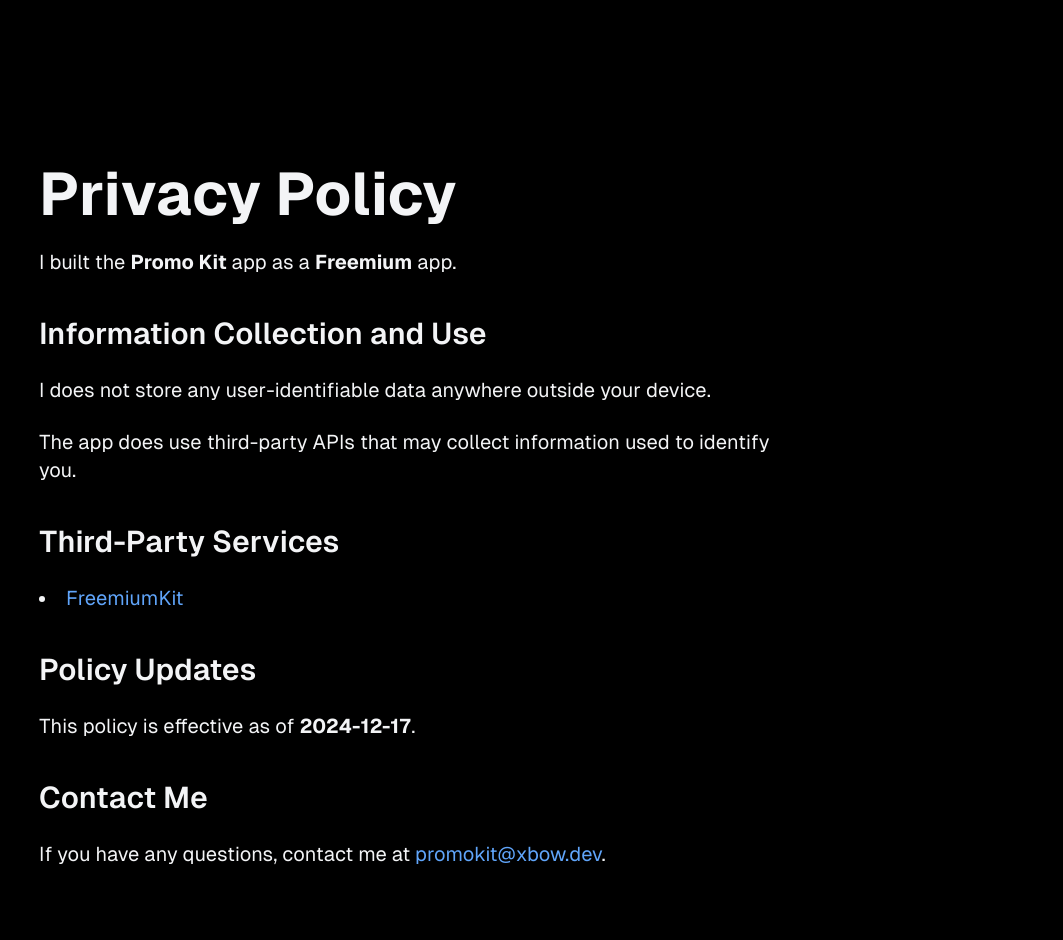
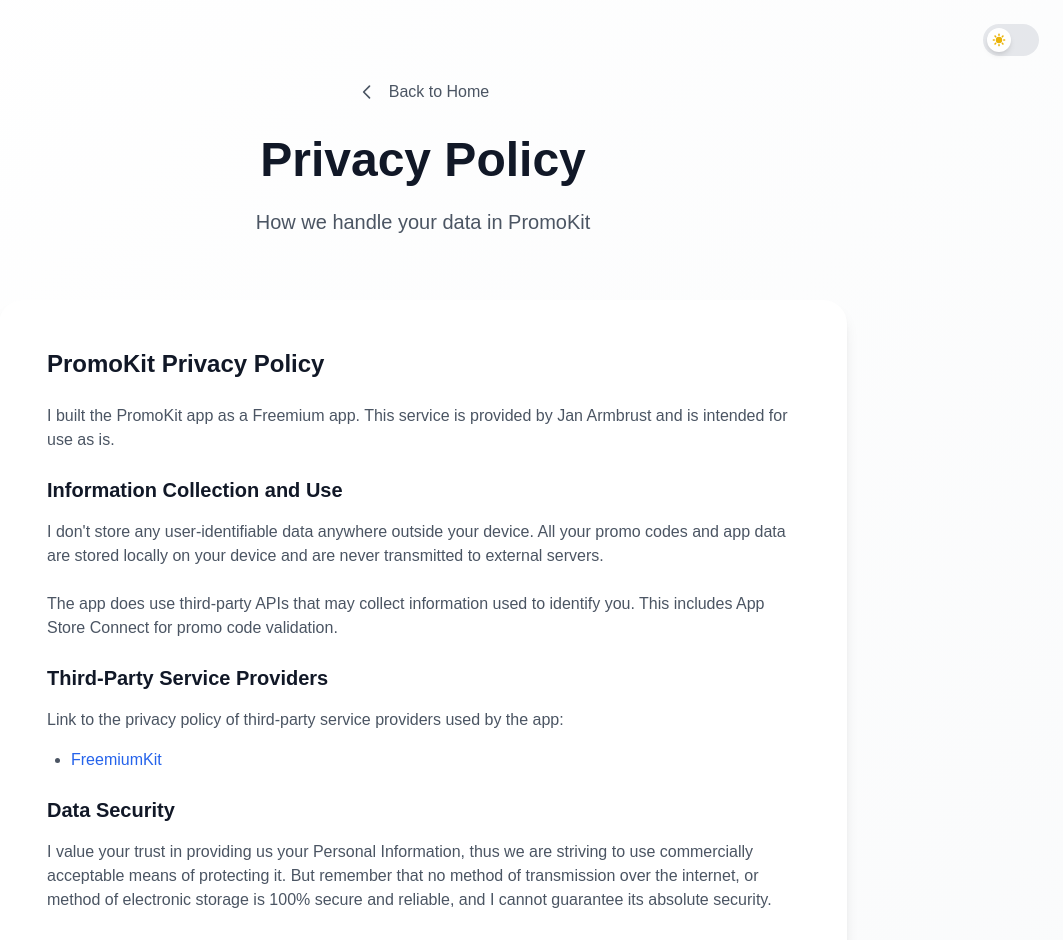
Before and after one commit to n0rthk1n9/promokit-website, a Next.js app: page /privacy in a window 1280 px wide. Shown: the top 940 px of the page, without its empty margins (217-1280 px from the left). Built offline with nearby package versions, Linux system fonts and the light colour scheme.

Commit message:
Add new privacy policy

```diff
--- /dev/null
+++ b/app/components/PromoKitCard.js
@@ -0,0 +1,61 @@
+'use client';
+
+import React from 'react';
+import { motion } from 'framer-motion';
+import Image from 'next/image';
+import Link from 'next/link';
+
+const promokitColor = 'rgba(59, 130, 246, 0.1)'; // Blue color for PromoKit
+
+export function PromoKitCard() {
+  return (
+    <motion.div
+      initial={{ opacity: 0, y: 20 }}
+      animate={{ opacity: 1, y: 0 }}
+      transition={{ duration: 0.5, delay: 0.1 }}
+      className="card relative overflow-hidden border border-transparent dark:border-gray-700 bg-background-light dark:bg-background-dark transition-colors duration-200 rounded-3xl p-6"
+      style={{
+        '--hover-color': promokitColor,
+      }}
+      onMouseEnter={(e) => {
+        e.currentTarget.style.backgroundColor = promokitColor;
+      }}
+      onMouseLeave={(e) => {
+        e.currentTarget.style.backgroundColor = '';
+      }}
+    >
+      <div className="flex items-center gap-4 relative z-20">
+        <Link href="/" className="flex items-center gap-4 flex-1 no-underline">
+          <Image
+            src="/images/app-icon.webp"
+            alt="PromoKit Icon"
+            width={50}
+            height={50}
+            className="rounded-lg transition-transform duration-300 hover:scale-110"
+            unoptimized
+          />
+          <span className="text-text-light dark:text-text-dark font-medium">
+            PromoKit
+          </span>
+        </Link>
+        <div className="relative z-30 transition-transform duration-300 hover:scale-110" onClick={(e) => e.stopPropagation()}>
+          <a
+            href="https://apps.apple.com/de/app/promokit/id6739035369"
+            target="_blank"
+            rel="noopener noreferrer"
+            className="inline-block"
+          >
+            <Image
+              src="/images/app-store-badge.svg"
+              alt="Download PromoKit on the App Store"
+              width={100}
+              height={40}
+              unoptimized
+              className="h-10 w-auto"
+            />
+          </a>
+        </div>
+      </div>
+    </motion.div>
+  );
+}
--- a/app/privacy/page.js
+++ b/app/privacy/page.js
@@ -1,58 +1,112 @@
+'use client';
+
+import { motion } from 'framer-motion';
+import Link from 'next/link';
+import ThemeToggle from '../components/ThemeToggle';
+
 export default function PrivacyPolicy() {
   return (
-    <div className="grid grid-rows-[20px_1fr_20px] items-center justify-items-center min-h-screen p-8 pb-20 gap-16 sm:p-20 font-[family-name:var(--font-geist-sans)] bg-black text-gray-100">
-    <main className="flex flex-col gap-6 row-start-2 items-start max-w-3xl w-full">
-        <h1 className="text-4xl sm:text-6xl font-bold">Privacy Policy</h1>
+    <main className="min-h-screen bg-gradient-to-br from-white to-gray-50 dark:from-gray-900 dark:to-gray-800">
+      <ThemeToggle />
+      <div className="max-w-4xl mx-auto px-6 py-20">
+        <motion.div
+          initial={{ opacity: 0, y: 20 }}
+          animate={{ opacity: 1, y: 0 }}
+          transition={{ duration: 0.8 }}
+          className="text-center mb-16"
+        >
+          <Link href="/" className="inline-flex items-center gap-3 mb-8 text-gray-600 dark:text-gray-400 hover:text-gray-900 dark:hover:text-white transition-colors">
+            <svg className="w-5 h-5" fill="none" stroke="currentColor" viewBox="0 0 24 24">
+              <path strokeLinecap="round" strokeLinejoin="round" strokeWidth={2} d="M15 19l-7-7 7-7" />
+            </svg>
+            Back to Home
+          </Link>
 
-        <p className="text-lg sm:text-xl">
-        I built the <strong>Promo Kit</strong> app as a <strong>Freemium</strong> app.
+          <h1 className="text-4xl md:text-5xl font-bold text-gray-900 dark:text-white mb-6">
+            Privacy Policy
+          </h1>
+          <p className="text-xl text-gray-600 dark:text-gray-300">
+            How we handle your data in PromoKit
+          </p>
+        </motion.div>
+
+        <motion.div
+          initial={{ opacity: 0, y: 20 }}
+          animate={{ opacity: 1, y: 0 }}
+          transition={{ duration: 0.8, delay: 0.2 }}
+          className="bg-white dark:bg-gray-800 rounded-3xl p-8 md:p-12 shadow-lg dark:shadow-none dark:ring-1 dark:ring-gray-700/50"
+        >
+          <div className="prose prose-lg dark:prose-invert max-w-none">
+            <h2 className="text-2xl font-bold text-gray-900 dark:text-white mb-6">
+              PromoKit Privacy Policy
+            </h2>
+
+            <p className="text-gray-600 dark:text-gray-300 mb-6">
+              I built the PromoKit app as a Freemium app. This service is provided by Jan Armbrust and is intended for use as is.
             </p>
 
-        <h2 className="text-2xl sm:text-3xl font-semibold mt-4">
+            <h3 className="text-xl font-semibold text-gray-900 dark:text-white mb-4">
               Information Collection and Use
-        </h2>
-        <p className="text-lg sm:text-xl">
-        I does not store any user-identifiable data anywhere outside your device.
+            </h3>
+            <p className="text-gray-600 dark:text-gray-300 mb-6">
+              I don't store any user-identifiable data anywhere outside your device. All your promo codes and app data are stored locally on your device and are never transmitted to external servers.
             </p>
-        <p className="text-lg sm:text-xl">
-        The app does use third-party APIs that may collect information used to identify you.
+            <p className="text-gray-600 dark:text-gray-300 mb-6">
+              The app does use third-party APIs that may collect information used to identify you. This includes App Store Connect for promo code validation.
             </p>
 
-        <h2 className="text-2xl sm:text-3xl font-semibold mt-4">
-        Third-Party Services
-        </h2>
-        <ul className="list-disc list-inside text-lg sm:text-xl">
-        <li>
+            <h3 className="text-xl font-semibold text-gray-900 dark:text-white mb-4">
+              Third-Party Service Providers
+            </h3>
+            <p className="text-gray-600 dark:text-gray-300 mb-4">
+              Link to the privacy policy of third-party service providers used by the app:
+            </p>
+            <ul className="list-disc pl-6 space-y-2 mb-6">
+              <li className="text-gray-600 dark:text-gray-300">
                 <a
                   href="https://freemiumkit.app/"
                   target="_blank"
                   rel="noopener noreferrer"
-            className="text-blue-400 hover:underline"
+                  className="text-blue-600 dark:text-blue-400 hover:text-blue-800 dark:hover:text-blue-300 transition-colors"
                 >
                   FreemiumKit
                 </a>
               </li>
             </ul>
 
-        <h2 className="text-2xl sm:text-3xl font-semibold mt-4">
-        Policy Updates
-        </h2>
-        <p className="text-lg sm:text-xl">
-        This policy is effective as of <strong>2024-12-17</strong>.
+            <h3 className="text-xl font-semibold text-gray-900 dark:text-white mb-4">
+              Data Security
+            </h3>
+            <p className="text-gray-600 dark:text-gray-300 mb-6">
+              I value your trust in providing us your Personal Information, thus we are striving to use commercially acceptable means of protecting it. But remember that no method of transmission over the internet, or method of electronic storage is 100% secure and reliable, and I cannot guarantee its absolute security.
             </p>
 
-        <h2 className="text-2xl sm:text-3xl font-semibold mt-4">Contact Me</h2>
-        <p className="text-lg sm:text-xl">
-        If you have any questions, contact me at{" "}
+            <h3 className="text-xl font-semibold text-gray-900 dark:text-white mb-4">
+              Changes to This Privacy Policy
+            </h3>
+            <p className="text-gray-600 dark:text-gray-300 mb-6">
+              I may update my Privacy Policy from time to time. Thus, you are advised to review this page periodically for any changes. I will notify you of any changes by posting the new Privacy Policy on this page.
+            </p>
+            <p className="text-gray-600 dark:text-gray-300 mb-6">
+              This policy is effective as of 2024-12-17
+            </p>
+
+            <h3 className="text-xl font-semibold text-gray-900 dark:text-white mb-4">
+              Contact Me
+            </h3>
+            <p className="text-gray-600 dark:text-gray-300 mb-6">
+              If you have any questions or suggestions about my Privacy Policy, do not hesitate to contact me at{' '}
               <a
-            href="mailto:promokit@xbow.dev"
-            className="text-blue-400 hover:underline"
+                href="mailto:privacy@promokit.app"
+                className="text-blue-600 dark:text-blue-400 hover:text-blue-800 dark:hover:text-blue-300 transition-colors"
               >
-            promokit@xbow.dev
+                privacy@promokit.app
               </a>
               .
             </p>
+          </div>
+        </motion.div>
+      </div>
     </main>
-    </div>
   );
 }
```
Lines whose indentation alone changed are shown as unchanged.
